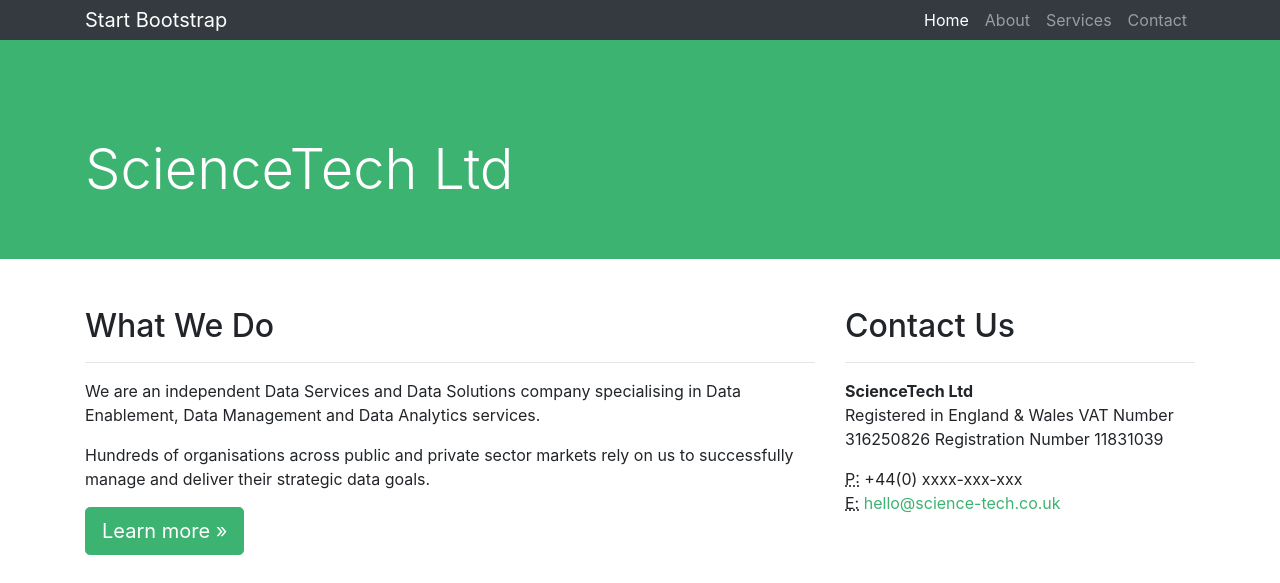
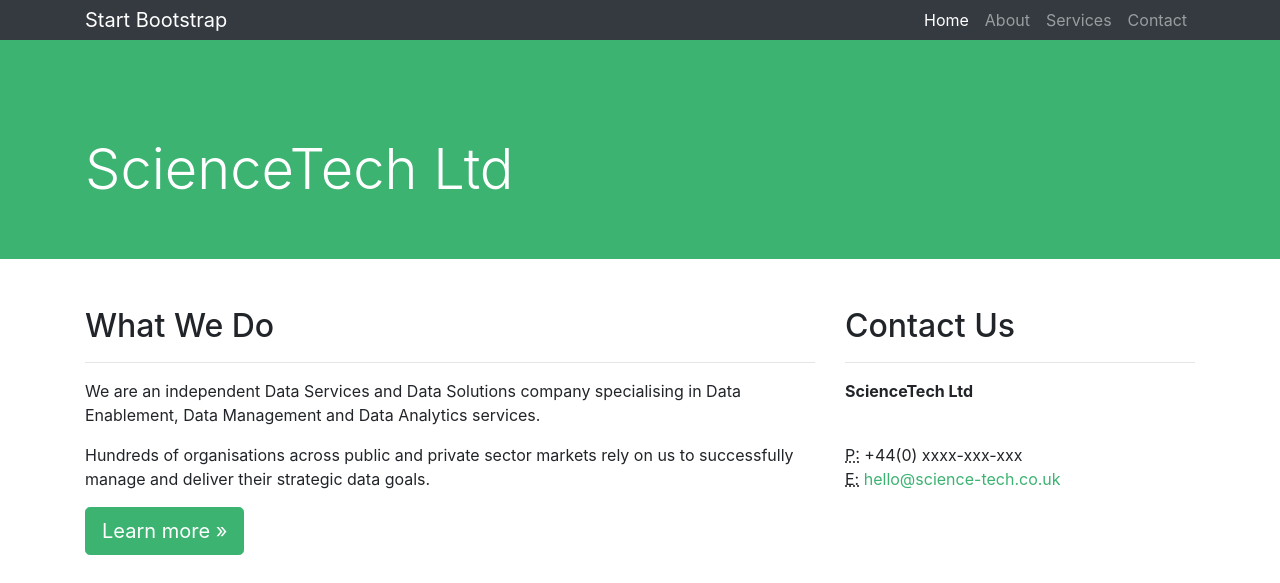
Before and after one commit to sciencetechuk/sciencetechuk.github.io, a Jekyll site: the page built from index.html, in a window 1280 px wide, cut to the strip 0-583 px from the top of the page. Built offline with Jekyll 4.4.1, drawn with Linux system fonts in a browser that asks for light colours.

Commit message:
Update sidebar.html

```diff
--- a/_includes/sidebar.html
+++ b/_includes/sidebar.html
@@ -5,9 +5,7 @@
     <strong>ScienceTech Ltd</strong>
     <br />
 
-    Registered in England & Wales
-    VAT Number 316250826
-    Registration Number 11831039
+
 
 
     <br />
```
